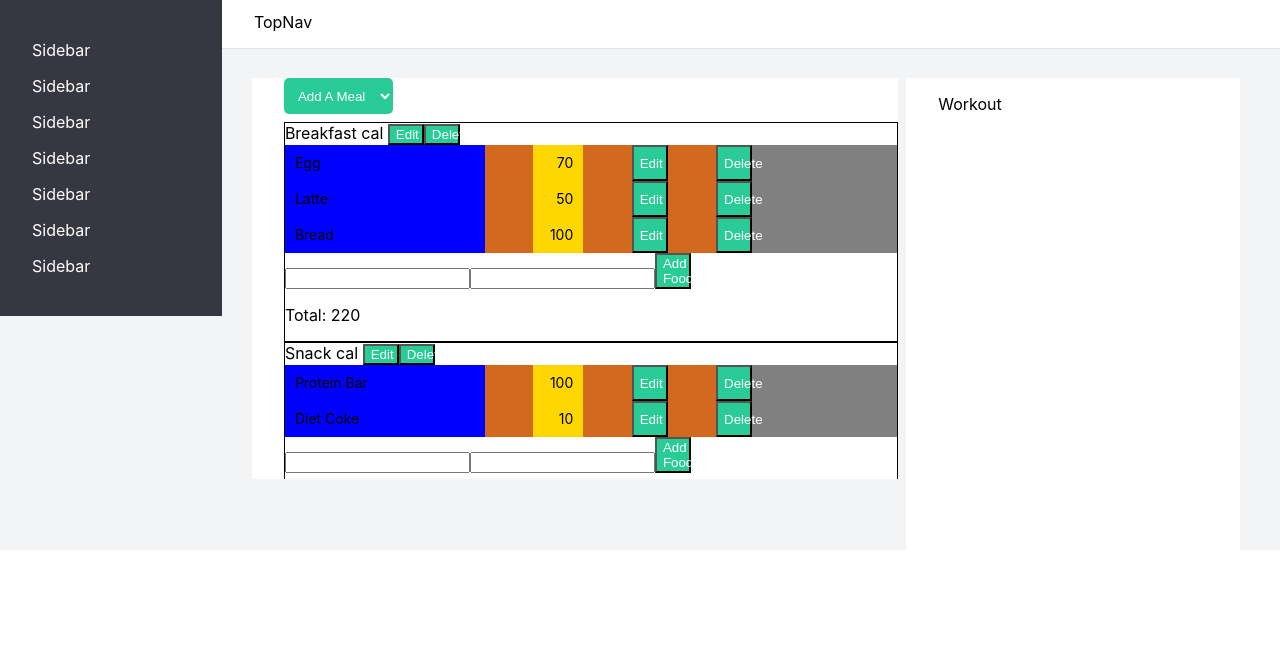
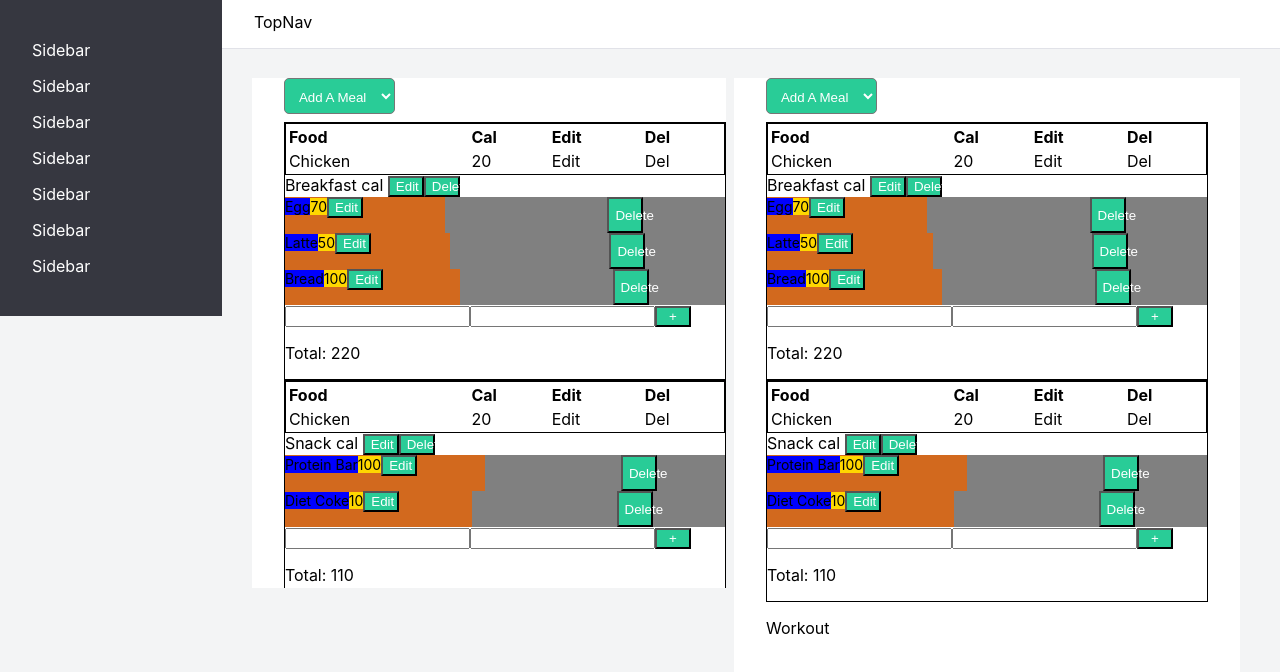
Before and after one commit to HuongDang-Miley/calories-counter-frontend, a React (Create React App) app: page / in a window 1280 px wide. Shown: the top 672 px of the page. Built offline with nearby package versions, Linux system fonts and the light colour scheme.

Commit message:
add table

```diff
--- a/src/App.js
+++ b/src/App.js
@@ -29,6 +29,15 @@ const App = (props) => {
             />
           </div>
           <div className='workout-wrapper'>
+          <Meals
+              meals={props.meals}
+              addFood={props.addFood}
+              deleteFood={props.deleteFood}
+              deleteMeal={props.deleteMeal}
+              editFood={props.editFood}
+              editMeal={props.editMeal}
+              handleSelectMeal ={props.handleSelectMeal}
+            />
             <Workout />
           </div>
         </div>
--- a/src/components/meals/Meals.js
+++ b/src/components/meals/Meals.js
@@ -1,12 +1,10 @@
 import React from 'react'
 import './meals.css'
-import MealCard from './MealCard.js'
+import MealCard from './mealCard/MealCard.js'
 
 
 
 export default function Meals(props) {
-
-
     return (
         <div>
 
@@ -20,8 +18,6 @@ export default function Meals(props) {
                     <option value="Dinner">Dinner</option>
                 </select>
             </div>
-
-
 
             {props.meals.meals.map(item => (
                 <MealCard
--- a/src/components/meals/foodCard/FoodCard.js
+++ b/src/components/meals/foodCard/FoodCard.js
@@ -33,12 +33,12 @@ export default function FoodCard(props) {
                     <input className='cal-cell' defaultValue={props.item.cal} type='number' ref={calRef}></input>
                     <button
                         disabled={disableSaveButton}
-                        className={disableSaveButton ? 'disable btn' : 'enable btn'}
-                    >Save</button>
+                        className={disableSaveButton ? 'disable save-btn' : 'enable save-btn'}
+                    >√</button>
                 </form>
                 : <div className='food-row'>
-                    <span className='food-cell'>{props.item.name}</span>
-                    <span className='cal-cell'>{props.item.cal}</span>
+                    <span className='food-span'>{props.item.name}</span>
+                    <span className='cal-span'>{props.item.cal}</span>
                     <button onClick={() => setShowEdit(!showEdit)}>Edit</button>
                 </div>
             }
--- a/src/components/meals/foodCard/foodcard.css
+++ b/src/components/meals/foodCard/foodcard.css
@@ -33,35 +33,50 @@ div form {
 
 .foodcard-wrapper {
     display: grid;
-    grid-template-areas: 'food delBtn';
+    grid-template-areas: 'name cal editBtn delBtn';
 }
 
 .food-row {
-    display: grid;
+    /* display: grid;
     grid-template-areas: 'name cal btn';
-    grid-area: food ;
+    grid-area: food ; */
     background-color: chocolate;
     font-size: 14px;
     line-height: 16px;
 }
 
 .food-cell {
+    /* width: 200px; */
+    min-width: 200px;
+    background-color: cyan;
+    padding: 10px;
+    grid-area: name;
+}
+
+.cal-cell {
+    /* width: 100px; */
+    min-width: 100px;
+    background-color: gold ;
+    padding: 10px;
+    grid-area: cal;
+    text-align: right;
+}
+
+.save-btn {
+    grid-area: editBtn;
+    width: 36px;
+    height: 36px;
+}
+
+.food-span {
     width: 200px;
     background-color: blue;
     grid-area: name;
-    padding: 10px;
-    text-align: start;
 }
 
-.cal-cell {
-    width: 50px;
+.cal-span {
+    width: 100px;
     background-color: gold ;
     grid-area: cal;
     text-align: right;
-    padding: 10px;
-    text-align: right;
 }
-
-.btn {
-    grid-area: btn;
-}
--- a/src/components/meals/MealCard.js
+++ b/src/components/meals/mealCard/MealCard.js
@@ -1,6 +1,6 @@
 import React, { useState, useRef } from 'react'
-import FoodCard from './foodCard/FoodCard.js'
-
+import FoodCard from '../foodCard/FoodCard.js'
+import './mealcard.css'
 export default function MealCard(props) {
     const [showEdit, setShowEdit] = useState(false)
     const [food, setFood] = useState('')
@@ -26,6 +26,20 @@ export default function MealCard(props) {
 
     return (
         <div className='meal-card'>
+            <table>
+                <tr>
+                    <th>Food</th>
+                    <th>Cal</th>
+                    <th>Edit</th>
+                    <th>Del</th>
+                </tr>
+                <tr>
+                    <td>Chicken</td>
+                    <td>20</td>
+                    <td>Edit</td>
+                    <td>Del</td>
+                </tr>
+            </table>
             {/* ======================================= Display Meal Type ======================================= */}
             <div>
                 {showEdit
@@ -35,7 +49,7 @@ export default function MealCard(props) {
                         <button onClick={() => {
                             props.editMeal(props.item.id, foodRef.current.value)
                             setShowEdit(!showEdit)
-                        }}>Save</button>
+                        }}>√</button>
                     </span>
                     : <span>
                         <span>{props.item.type}</span>
@@ -59,14 +73,17 @@ export default function MealCard(props) {
                 // </div>
             ))}
             {/* ======================================= Display Add New Food Section ======================================= */}
-            <form
-                onChange={() => handleInputChange(foodRef.current.value, calRef.current.value)}
-                onSubmit={handleSubmitFood}
-            >
-                <input type='text' ref={foodRef}></input>
-                <input type='number' ref={calRef}></input>
-                <button>Add Food</button>
-            </form>
+            <div className='addfood-wrapper'>
+                <form className='add-food'
+                    onChange={() => handleInputChange(foodRef.current.value, calRef.current.value)}
+                    onSubmit={handleSubmitFood}
+                >
+                    <input className='food-input' type='text' ref={foodRef}></input>
+                    <input className='cal-input' type='number' ref={calRef}></input>
+                    <button className='add-btn'>+</button>
+                </form>
+
+            </div>
 
             {/* ======================================= Display Total Calories ======================================= */}
             {props.item.food.length === 0
--- /dev/null
+++ b/src/components/meals/mealCard/mealcard.css
@@ -0,0 +1,43 @@
+/* .addfood-wrapper {
+    width: 100%;
+    background-color: darkkhaki;
+    display: grid;
+    grid-template-areas: 'food food cal2 . btn2';
+}
+
+
+.food-input{
+    width: 40%;
+    background-color: cyan;
+    grid-area: food;
+    padding: 10px;
+    text-align: start;
+}
+
+.cal-input{
+    width: 40%;
+    background-color: gold ;
+    padding: 10px;
+    grid-area: cal2;
+    text-align: right;
+}
+
+.add-btn {
+    height: 36px;
+    width: 36px;
+    grid-area: btn2;
+    margin: 0
+} */
+
+tr {
+    border: 1px solid black;
+}
+
+th {
+    text-align: left;
+}
+
+table {
+    border: 1px solid black;
+    width: 100%;
+}
--- a/src/components/meals/meals.css
+++ b/src/components/meals/meals.css
@@ -22,7 +22,7 @@ select {
     padding: 10px;
     background-color: #29CC97;
     color: white;
-    border: none
+    border:
 }
 
 .meal-card {
```
